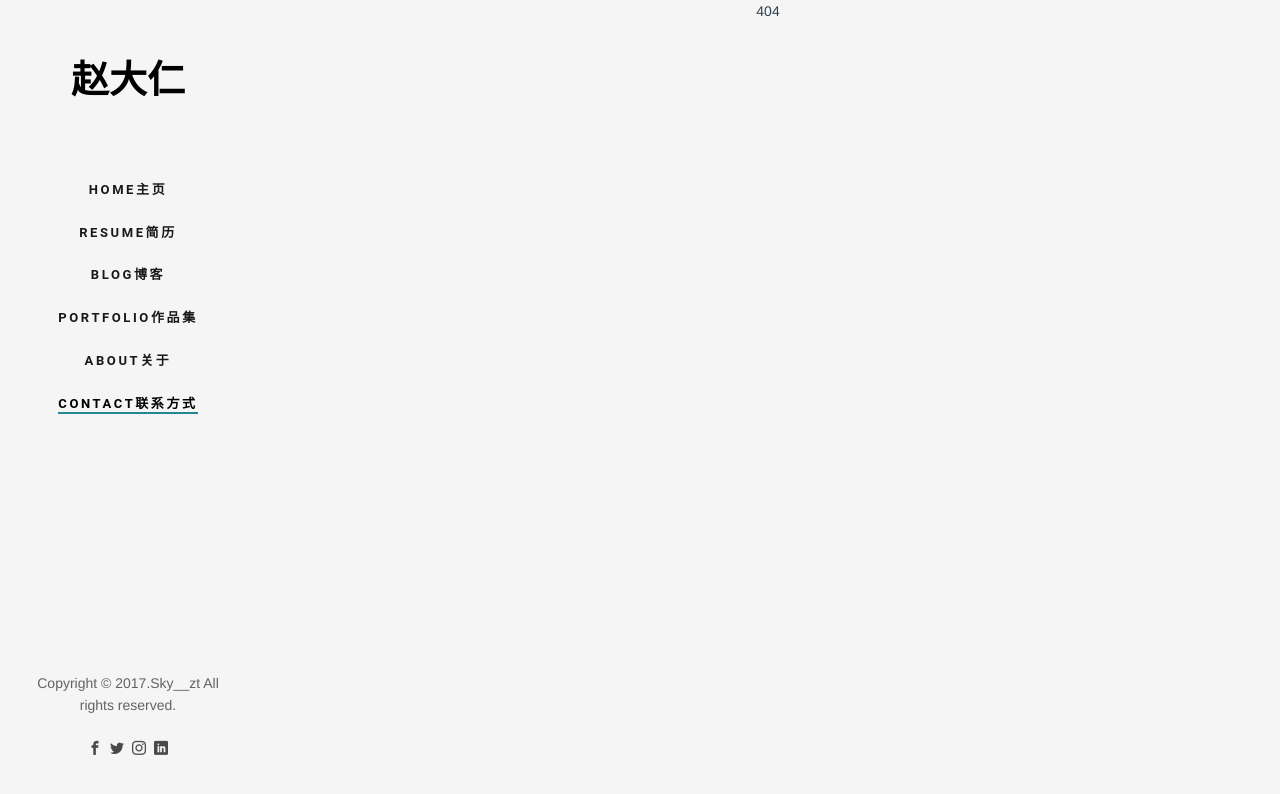
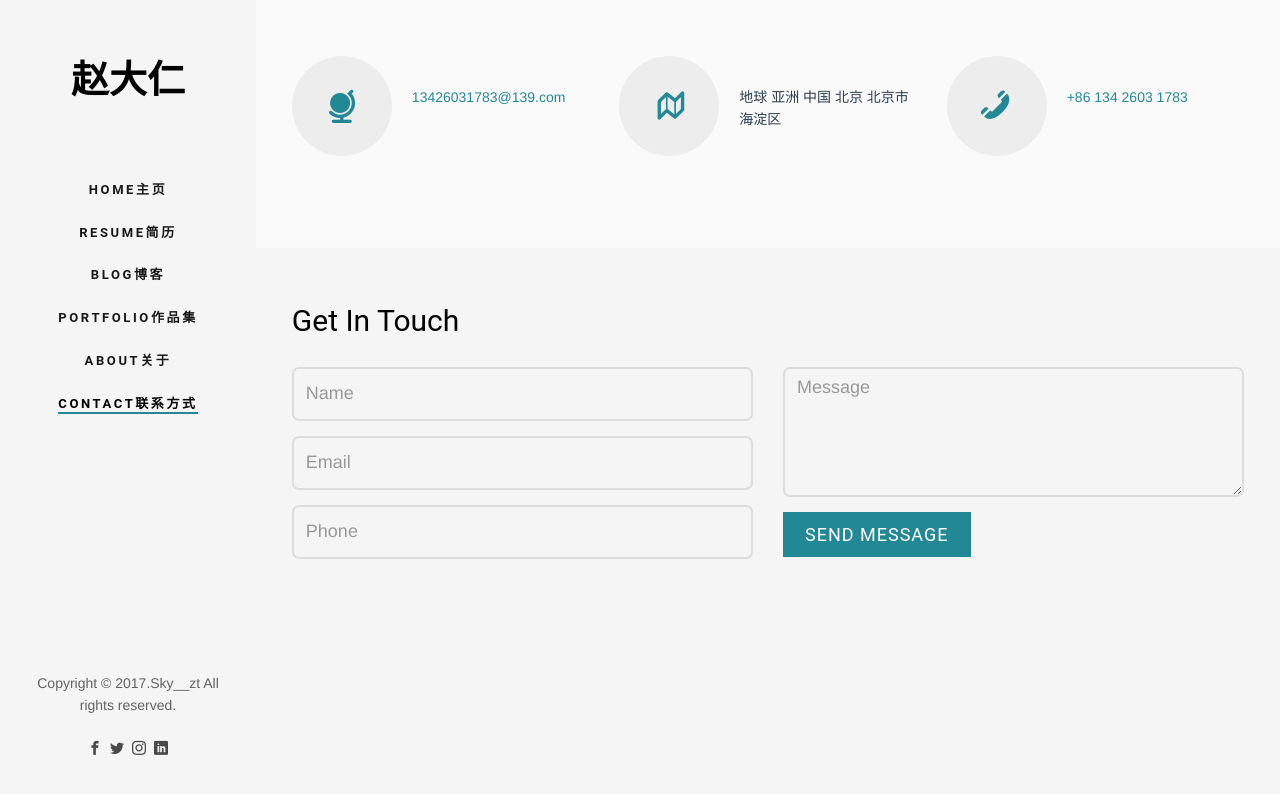
Before and after one commit to boyzhaotian/server-frontend, a Vue app: page /contact in a window 1280 px wide. Before the commit this address had no page. Shown: the top 794 px of the page. Built offline with nearby package versions, Linux system fonts and the light colour scheme; a web font is replaced by a local one.

Commit message:
new page - contact

```diff
--- a/src/App.vue
+++ b/src/App.vue
@@ -38,7 +38,7 @@ export default {
   font-family: 'Avenir', Helvetica, Arial, sans-serif;
   -webkit-font-smoothing: antialiased;
   -moz-osx-font-smoothing: grayscale;
-  text-align: center;
+  // text-align: center;
   color: #2c3e50;
   width: 100%;
   overflow: hidden;
--- a/src/components/Menu.vue
+++ b/src/components/Menu.vue
@@ -44,7 +44,7 @@ export default {
           return this.$route.path.indexOf(path) > -1 || isIndex
         },
         go(path) {
-          this.$router.push(`/${path}`)
+          this.$router.push(path)
           setTimeout(this.closeMenu, 500);
         },
         toggleMenu() {
--- a/src/components/Slider.vue
+++ b/src/components/Slider.vue
@@ -23,7 +23,7 @@
                             <div class="col-md-8 col-md-offset-2 text-center js-fullheight slider-text">
                                 <div class="slider-text-inner">
                                     <!-- <h1>We are Happy to Create Newest Modern Websites</h1> -->
-                                    <h1>学习最前沿、最实用的服务端技术，对项目进行针对性的技术选型</h1>
+                                    <h1>I'm Happy to Create Newest Modern Websites</h1>
                                         <p><a class="btn btn-primary btn-demo popup-vimeo" href="#"> <i class="icon-monitor"></i> Live Preview</a> <a class="btn btn-primary btn-learn">Learn More<i class="icon-arrow-right3"></i></a></p>
                                 </div>
                             </div>
--- a/src/router.js
+++ b/src/router.js
@@ -2,6 +2,7 @@ import Vue from 'vue'
 import Router from 'vue-router'
 import Home from './views/Home.vue'
 import Resume from './views/Resume.vue'
+import Contact from './views/Contact.vue'
 import NotFoundComponent from './views/404.vue'
 
 Vue.use(Router)
@@ -12,7 +13,7 @@ export default new Router({
   routes: [
     {
       path: '/',
-      name: 'home',
+      name: 'root',
       component: Home
     },
     {
@@ -34,6 +35,11 @@ export default new Router({
       component: Resume
     },
     {
+      path: '/contact',
+      name: 'contact',
+      component: Contact
+    },
+    {
       path: '*',
       component: NotFoundComponent
     }
--- /dev/null
+++ b/src/views/Contact.vue
@@ -0,0 +1,83 @@
+<template>
+    <div>
+        <div class="more-contact">
+            <div class="narrow-content">
+                <div class="row">
+                    <div class="col-md-4">
+                        <div class="feature feature-sm animate-box" data-animate-effect="fadeInLeft">
+                            <div class="icon">
+                                <i class="icon-globe"></i>
+                            </div>
+                            <div class="text">
+                                <p><a href="#">13426031783@139.com</a></p>
+                            </div>
+                        </div>
+                    </div>
+                    <div class="col-md-4">
+                        <div class="feature feature-sm animate-box" data-animate-effect="fadeInLeft">
+                            <div class="icon">
+                                <i class="icon-map"></i>
+                            </div>
+                            <div class="text">
+                                <p>地球 亚洲 中国 北京 北京市 海淀区</p>
+                            </div>
+                        </div>
+                    </div>
+                    <div class="col-md-4">
+                        <div class="feature feature-sm animate-box" data-animate-effect="fadeInLeft">
+                            <div class="icon">
+                                <i class="icon-phone"></i>
+                            </div>
+                            <div class="text">
+                                <p><a href="tel://">+86 134 2603 1783</a></p>
+                            </div>
+                        </div>
+                    </div>
+                </div>
+            </div>
+        </div>
+        <div class="narrow-content animate-box" data-animate-effect="fadeInLeft">
+
+            <div class="row">
+                <div class="col-md-4">
+                    <h2>Get In Touch</h2>
+                </div>
+            </div>
+            <form action="">
+                <div class="row">
+                    <div class="col-md-12">
+                        <div class="row">
+                            <div class="col-md-6">
+                                <div class="form-group">
+                                    <input type="text" class="form-control" placeholder="Name">
+                                </div>
+                                <div class="form-group">
+                                    <input type="text" class="form-control" placeholder="Email">
+                                </div>
+                                <div class="form-group">
+                                    <input type="text" class="form-control" placeholder="Phone">
+                                </div>
+                            </div>
+                            <div class="col-md-6">
+                                <div class="form-group">
+                                    <textarea name="" id="message" cols="30" rows="7" class="form-control" placeholder="Message"></textarea>
+                                </div>
+                                <div class="form-group">
+                                    <input type="submit" class="btn btn-primary btn-md" value="Send Message">
+                                </div>
+                            </div>
+
+                        </div>
+                    </div>
+
+                </div>
+            </form>
+        </div>
+        <div id="map"></div>
+    </div>
+</template>
+<script>
+export default {
+
+}
+</script>
```
